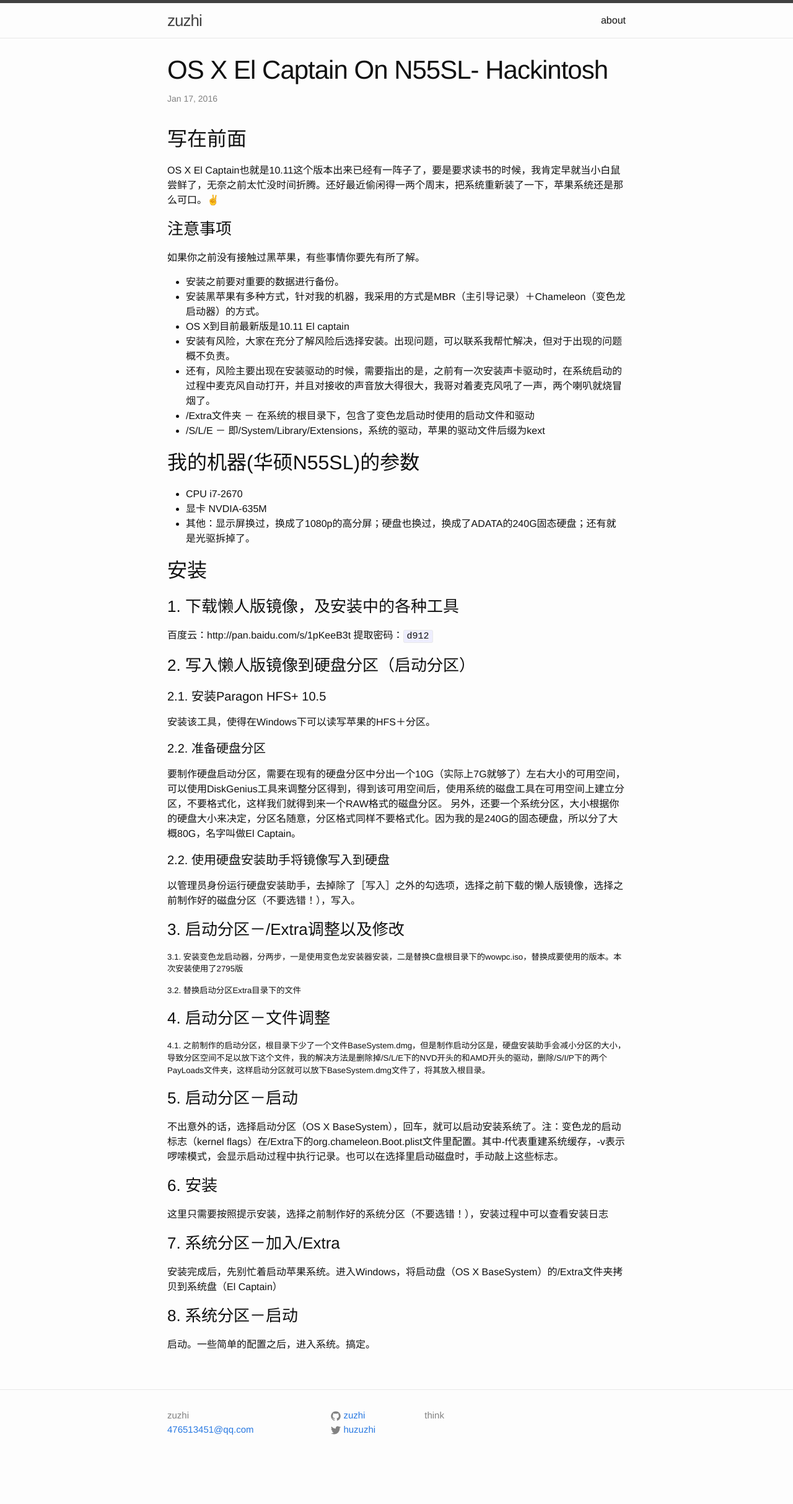
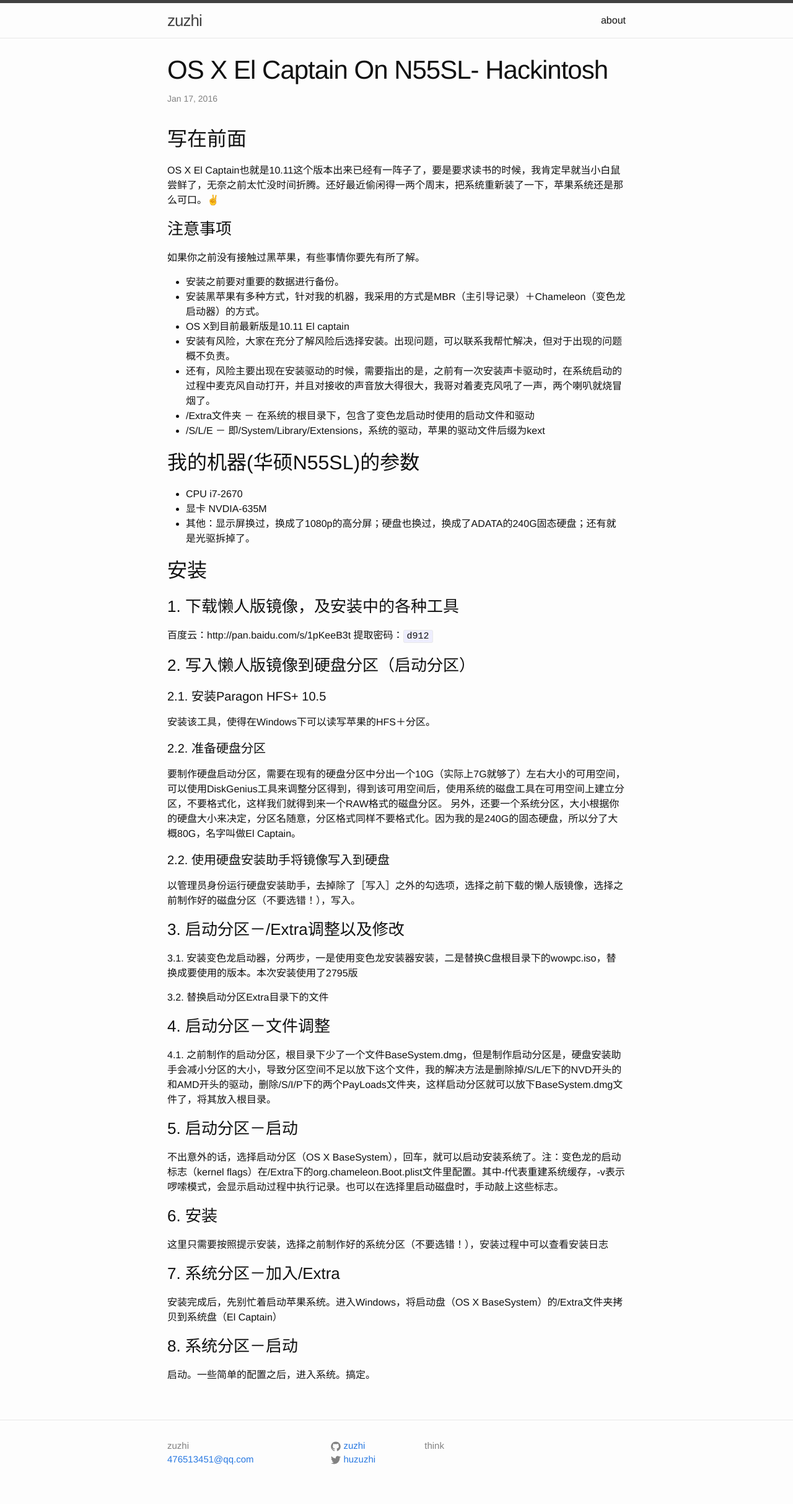
Before and after one commit to zuzhi/zuzhi.github.io, a Jekyll site: the page built from _posts/2016-01-17-OS-X-El-Captain-On-N55SL.markdown, in a window 1280 px wide. Shown: the whole page at 62% size. Built offline with Jekyll 4.4.1, drawn with Linux system fonts in a browser that asks for light colours; before the commit the page ends 2377 px from its top, so only the background shows below that.

Commit message:
adjust some symbols

```diff
--- a/_posts/2016-01-17-OS-X-El-Captain-On-N55SL.markdown
+++ b/_posts/2016-01-17-OS-X-El-Captain-On-N55SL.markdown
@@ -41,13 +41,13 @@
 
 ### 3. 启动分区－/Extra调整以及修改
 
-##### 3.1. 安装变色龙启动器，分两步，一是使用变色龙安装器安装，二是替换C盘根目录下的wowpc.iso，替换成要使用的版本。本次安装使用了2795版
+3.1. 安装变色龙启动器，分两步，一是使用变色龙安装器安装，二是替换C盘根目录下的wowpc.iso，替换成要使用的版本。本次安装使用了2795版
 
-##### 3.2. 替换启动分区Extra目录下的文件
+3.2. 替换启动分区Extra目录下的文件
 
 ### 4. 启动分区－文件调整
 
-##### 4.1. 之前制作的启动分区，根目录下少了一个文件BaseSystem.dmg，但是制作启动分区是，硬盘安装助手会减小分区的大小，导致分区空间不足以放下这个文件，我的解决方法是删除掉/S/L/E下的NVD开头的和AMD开头的驱动，删除/S/I/P下的两个PayLoads文件夹，这样启动分区就可以放下BaseSystem.dmg文件了，将其放入根目录。
+4.1. 之前制作的启动分区，根目录下少了一个文件BaseSystem.dmg，但是制作启动分区是，硬盘安装助手会减小分区的大小，导致分区空间不足以放下这个文件，我的解决方法是删除掉/S/L/E下的NVD开头的和AMD开头的驱动，删除/S/I/P下的两个PayLoads文件夹，这样启动分区就可以放下BaseSystem.dmg文件了，将其放入根目录。
 
 ### 5. 启动分区－启动
 不出意外的话，选择启动分区（OS X BaseSystem），回车，就可以启动安装系统了。注：变色龙的启动标志（kernel flags）在/Extra下的org.chameleon.Boot.plist文件里配置。其中-f代表重建系统缓存，-v表示啰嗦模式，会显示启动过程中执行记录。也可以在选择里启动磁盘时，手动敲上这些标志。
```
